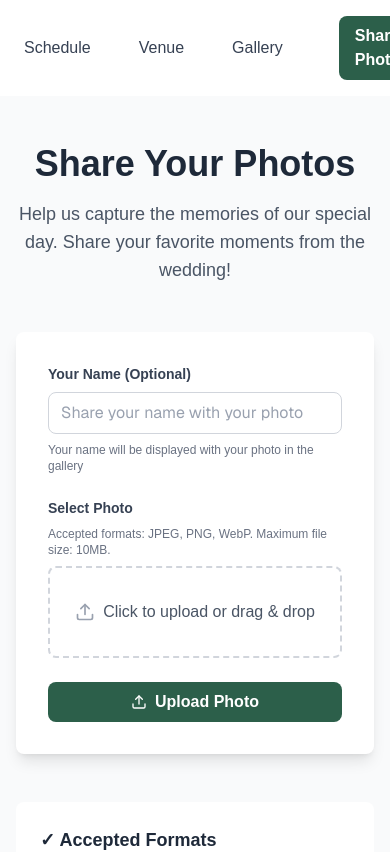
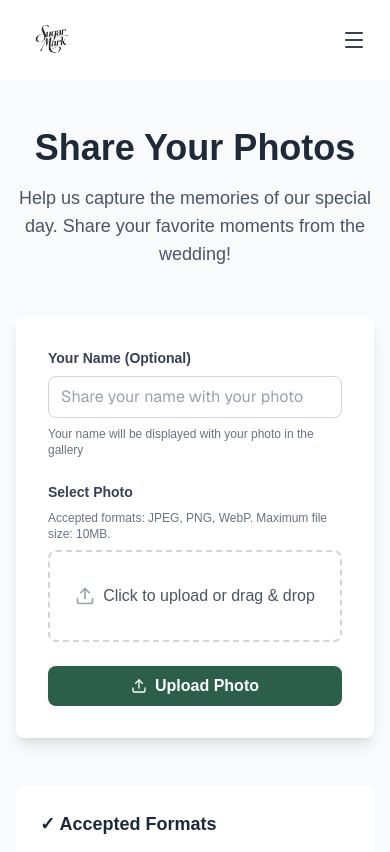
Before and after one commit to noppamath/sugar-mark-wedding, a Next.js app: page /upload in a window 390 px wide. Shown: the top 852 px of the page. Built offline with nearby package versions, Linux system fonts and the light colour scheme.

Commit message:
feat: update Header component for mobile navigation and enhance PhotoTransition height classes

```diff
--- a/components/Header.tsx
+++ b/components/Header.tsx
@@ -3,13 +3,21 @@
 import Link from 'next/link';
 import { usePathname } from 'next/navigation';
 import Image from 'next/image';
+import { useState } from 'react';
+import { Menu, X } from 'lucide-react';
 import { Button } from '@/components/ui';
 
 export default function Header() {
   const pathname = usePathname();
+  const [mobileOpen, setMobileOpen] = useState(false);
 
-  // Determine active nav link
   const isActive = (href: string) => pathname === href;
+
+  const navLinks = [
+    { href: '/schedule', label: 'Schedule' },
+    { href: '/venue', label: 'Venue' },
+    { href: '/gallery', label: 'Gallery' },
+  ];
 
   return (
     <header className="bg-white shadow-sm">
@@ -29,43 +37,20 @@ export default function Header() {
           />
         </Link>
 
-        <div className="flex gap-8 items-center">
-          <Link
-            href="/schedule"
-            className={`text-base transition-colors focus-visible:outline-2 focus-visible:outline-offset-2 focus-visible:outline-primary-500 rounded px-2 py-1 ${
-              isActive('/schedule')
-                ? 'text-primary-600 font-semibold'
-                : 'text-gray-700 hover:text-primary-500'
-            }`}
-            aria-current={isActive('/schedule') ? 'page' : undefined}
-          >
-            Schedule
-          </Link>
-
-          <Link
-            href="/venue"
-            className={`text-base transition-colors focus-visible:outline-2 focus-visible:outline-offset-2 focus-visible:outline-primary-500 rounded px-2 py-1 ${
-              isActive('/venue')
-                ? 'text-primary-600 font-semibold'
-                : 'text-gray-700 hover:text-primary-500'
-            }`}
-            aria-current={isActive('/venue') ? 'page' : undefined}
-          >
-            Venue
-          </Link>
-
-          <Link
-            href="/gallery"
-            className={`text-base transition-colors focus-visible:outline-2 focus-visible:outline-offset-2 focus-visible:outline-primary-500 rounded px-2 py-1 ${
-              isActive('/gallery')
-                ? 'text-primary-600 font-semibold'
-                : 'text-gray-700 hover:text-primary-500'
-            }`}
-            aria-current={isActive('/gallery') ? 'page' : undefined}
-          >
-            Gallery
-          </Link>
-
+        {/* Desktop nav */}
+        <div className="hidden md:flex gap-8 items-center">
+          {navLinks.map(({ href, label }) => (
+            <Link
+              key={href}
+              href={href}
+              className={`text-base transition-colors focus-visible:outline-2 focus-visible:outline-offset-2 focus-visible:outline-primary-500 rounded px-2 py-1 ${
+                isActive(href) ? 'text-primary-600 font-semibold' : 'text-gray-700 hover:text-primary-500'
+              }`}
+              aria-current={isActive(href) ? 'page' : undefined}
+            >
+              {label}
+            </Link>
+          ))}
           <Button
             href="/upload"
             variant="primary"
@@ -76,7 +61,45 @@ export default function Header() {
             Share Photos
           </Button>
         </div>
+
+        {/* Mobile hamburger */}
+        <button
+          className="md:hidden p-2 rounded text-gray-700 hover:text-primary-600 focus-visible:outline-2 focus-visible:outline-offset-2 focus-visible:outline-primary-500"
+          onClick={() => setMobileOpen((o) => !o)}
+          aria-label={mobileOpen ? 'Close menu' : 'Open menu'}
+          aria-expanded={mobileOpen}
+        >
+          {mobileOpen ? <X className="w-6 h-6" /> : <Menu className="w-6 h-6" />}
+        </button>
       </nav>
+
+      {/* Mobile dropdown */}
+      {mobileOpen && (
+        <div className="md:hidden bg-white border-t border-gray-100 px-4 pb-4 flex flex-col gap-2">
+          {navLinks.map(({ href, label }) => (
+            <Link
+              key={href}
+              href={href}
+              onClick={() => setMobileOpen(false)}
+              className={`block px-3 py-2 rounded text-base transition-colors ${
+                isActive(href) ? 'text-primary-600 font-semibold bg-primary-50' : 'text-gray-700 hover:text-primary-500 hover:bg-gray-50'
+              }`}
+              aria-current={isActive(href) ? 'page' : undefined}
+            >
+              {label}
+            </Link>
+          ))}
+          <Button
+            href="/upload"
+            variant="primary"
+            size="md"
+            className="mt-2 w-full"
+            onClick={() => setMobileOpen(false)}
+          >
+            Share Photos
+          </Button>
+        </div>
+      )}
     </header>
   );
 }
--- a/components/PhotoTransition.tsx
+++ b/components/PhotoTransition.tsx
@@ -8,8 +8,8 @@ interface PhotoTransitionProps {
 
 export default function PhotoTransition({ imageUrl, caption, height = 'md' }: PhotoTransitionProps) {
   const heightClasses = {
-    sm: 'h-40 sm:h-52 md:h-64',
-    md: 'h-56 sm:h-72 md:h-96 lg:h-[500px]',
+    sm: 'h-48 sm:h-64 md:h-80',
+    md: 'h-64 sm:h-80 md:h-[500px] lg:h-[600px]',
     lg: 'h-72 sm:h-96 md:h-[600px] lg:h-screen',
   };
 
```
